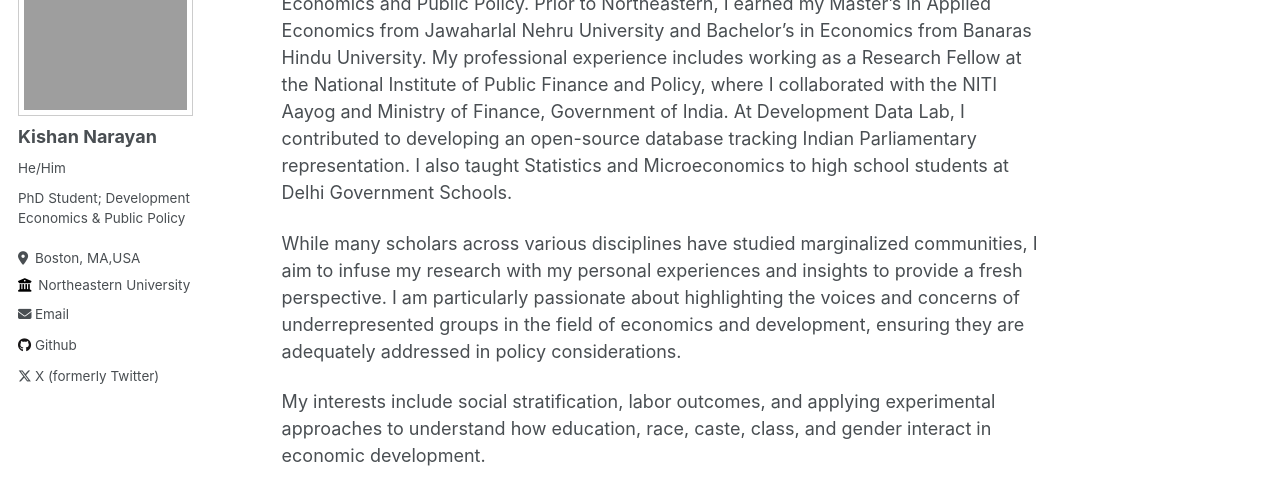
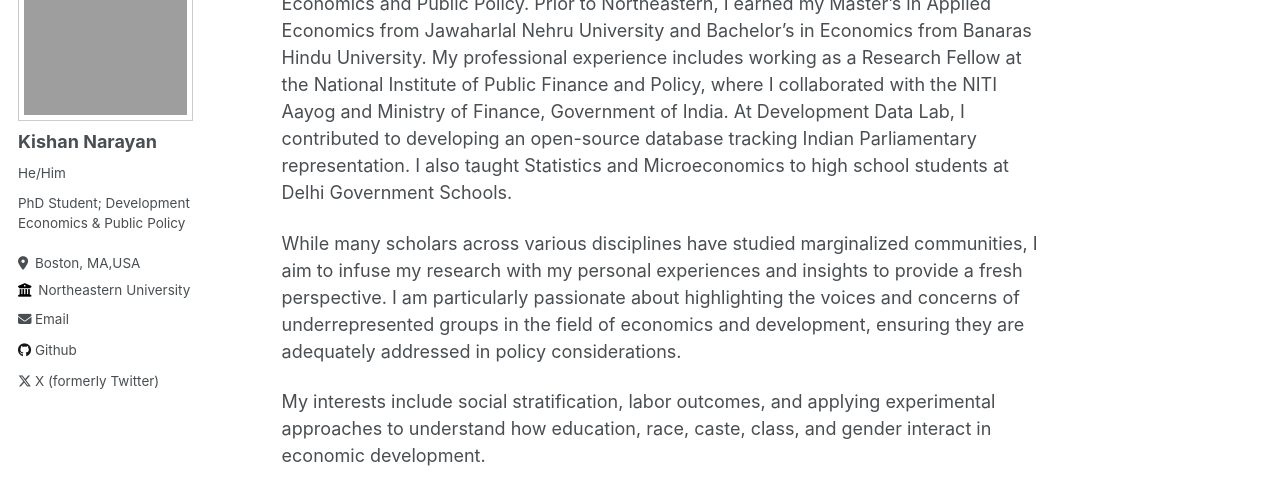
Before and after one commit to narayankishan/narayankishan.github.io, a Jekyll site: the page built from _pages/about.md, in a window 1280 px wide. Shown: the part 185-663 px from the top of the page. Built offline with Jekyll 4.4.1, drawn with Linux system fonts in a browser that asks for light colours.

Commit message:
Update main.scss
fix

```diff
--- a/assets/css/main.scss
+++ b/assets/css/main.scss
@@ -43,7 +43,7 @@
 img.author__avatar {
   border-radius: 0 !important;  /* Square shape */
   width: 200px;                 /* Match  */
-  height: 195px;                /* Keep it square */
+  height: 200px;                /* Keep it square */
   object-fit: cover;            /* Ensures image doesn’t stretch */
   border: 1px solid #ccc;
 }
```
